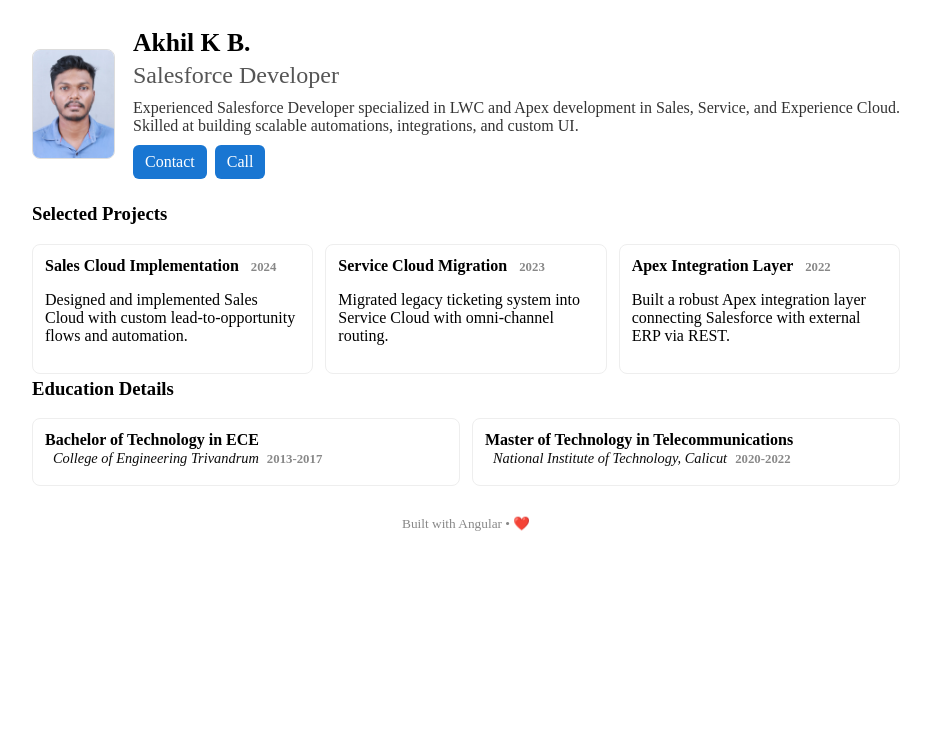
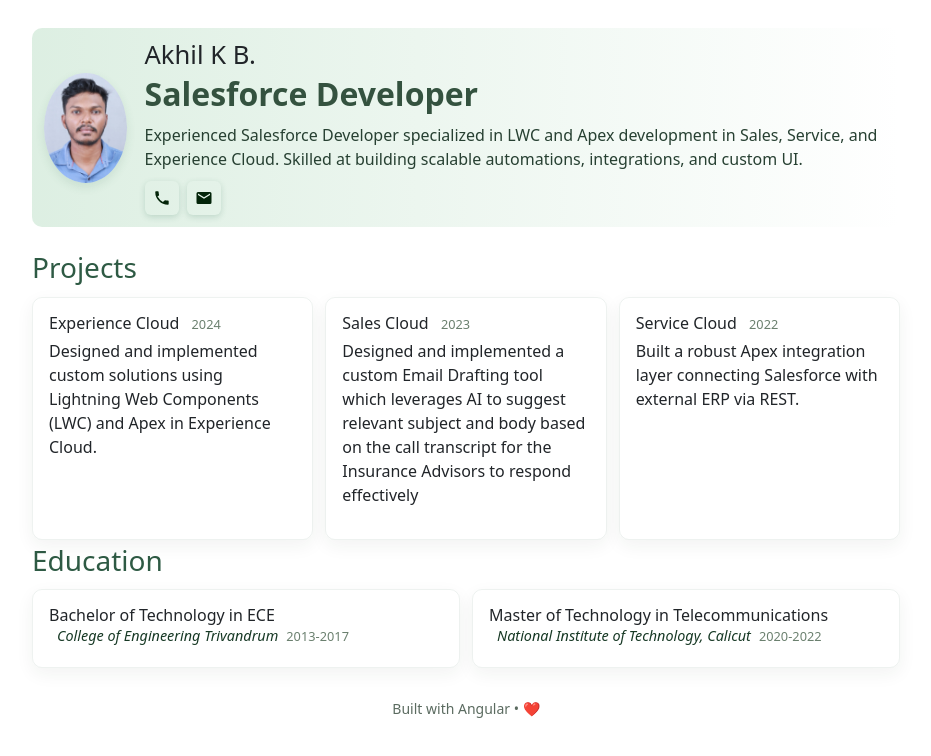
Before and after one commit to akhilbabuji/salesforce-portfolio, an Angular app: page / in a window 1280 px wide. Shown: the top 756 px of the page, without its empty margins (174-1105 px from the left). Built offline with nearby package versions, Linux system fonts and the light colour scheme.

Commit message:
css, icon changes

```diff
--- a/angular.json
+++ b/angular.json
@@ -25,6 +25,7 @@
               "src/assets"
             ],
             "styles": [
+              "node_modules/bootstrap/dist/css/bootstrap.min.css",
               "src/styles.css"
             ],
             "scripts": []
--- a/package.json
+++ b/package.json
@@ -18,6 +18,9 @@
     "@angular/platform-browser": "^16.2.0",
     "@angular/platform-browser-dynamic": "^16.2.0",
     "@angular/router": "^16.2.0",
+    "@ng-bootstrap/ng-bootstrap": "^15.1.2",
+    "@popperjs/core": "^2.11.6",
+    "bootstrap": "^5.3.8",
     "rxjs": "~7.8.0",
     "tslib": "^2.3.0",
     "zone.js": "~0.13.0"
@@ -26,6 +29,7 @@
     "@angular-devkit/build-angular": "^16.2.16",
     "@angular/cli": "^16.2.16",
     "@angular/compiler-cli": "^16.2.0",
+    "@angular/localize": "^16.2.0",
     "@types/jasmine": "~4.3.0",
     "jasmine-core": "~4.6.0",
     "karma": "~6.4.0",
--- a/src/app/app.component.css
+++ b/src/app/app.component.css
@@ -1,24 +1,120 @@
+:root {
+  --forest-bg: #f4fbf6;
+  --forest-card: #e9f5ec;
+  --forest-green: #2f6f4e;
+  --forest-moss: #86b386;
+  --muted: #3b4a40;
+  --accent: #c6e4cf;
+}
+
 * { box-sizing: border-box; }
-body, html { margin: 0; font-family: -apple-system, BlinkMacSystemFont, 'Segoe UI', Roboto, 'Helvetica Neue', Arial; }
+body, html {
+  margin: 0;
+  font-family: -apple-system, BlinkMacSystemFont, 'Segoe UI', Roboto, 'Helvetica Neue', Arial;
+  background: var(--forest-bg);
+  color: var(--muted);
+}
 .container { max-width: 900px; margin: 28px auto; padding: 0 16px; }
-.hero { display: flex; gap: 18px; align-items: center; margin-bottom: 24px; }
-.profile { width: 110px; height: 110px; object-fit: cover; border-radius: 8px; border: 1px solid #ddd; }
-h1 { margin: 0; font-size: 1.6rem; }
-h2 { margin: 4px 0 10px; color: #555; font-weight: 500; }
-.summary { margin: 0 0 10px; color: #333; }
-.contact { display: inline-block; margin-right: 8px; padding: 8px 12px; background: #1976d2; color: white; border-radius: 6px; text-decoration: none; }
-.portfolio h3 { margin-top: 4px; }
+.hero {
+  display: flex;
+  gap: 18px;
+  align-items: center;
+  margin-bottom: 24px;
+  background: linear-gradient(90deg, rgba(198,228,207,0.6), rgba(255,255,255,0));
+  padding: 12px;
+  border-radius: 10px;
+}
+.profile {
+  width: 110px;
+  height: 110px;
+  object-fit: cover;
+  border-radius: 50%;
+  border: 2px solid var(--forest-green);
+  box-shadow: 0 4px 10px rgba(47,111,78,0.12);
+}
+h1 { margin: 0; font-size: 1.6rem; color: var(--forest-green); }
+h2 { margin: 4px 0 10px; color: #34523f; font-weight: 600; }
+.summary { margin: 0 0 10px; color: #274032; }
+.contact {
+  display: inline-flex;
+  align-items: center;
+  justify-content: center;
+  margin-right: 8px;
+  padding: 8px;
+  background: linear-gradient(180deg,var(--forest-green),#24583c);
+  color: #fff;
+  border-radius: 6px;
+  text-decoration: none;
+  box-shadow: 0 2px 6px rgba(47,111,78,0.2);
+}
+
+/* phone icon sizing + color */
+.phone-icon {
+  width: 18px;
+  height: 18px;
+  color: #032409; /* uses currentColor via fill="currentColor" in SVG */
+  display: block;
+}
+
+/* email icon sizing + color */
+.email-icon {
+  width: 18px;
+  height: 18px;
+  color: #032409; /* uses currentColor via fill="currentColor" in SVG */
+  display: block;
+}
+
+/* Optionally hide text if you keep a label beside the icon */
+.contact .label { display: none; }
+.portfolio h3 { margin-top: 4px; color: #2e5a44; }
 .grid { display: grid; grid-template-columns: repeat(auto-fit, minmax(240px, 1fr)); gap: 12px; margin-top: 12px; }
-.card { padding: 12px; border: 1px solid #eee; border-radius: 8px; background: #fff; }
-.card h4 { margin: 0 0 6px; font-size: 1rem; }
-.year { font-size: 0.8rem; color: #888; margin-left: 8px; }
-.footer { margin-top: 28px; text-align: center; color: #888; }
-@media (max-width: 520px) { .hero { flex-direction: column; align-items: flex-start; } .profile { width: 96px; height: 96px; } }
+.card {
+  padding: 16px;
+  border: 1px solid rgba(43,95,68,0.08);
+  border-radius: 10px;
+  background: var(--forest-card);
+  box-shadow: 0 6px 18px rgba(27,50,36,0.06);
+  transition: transform 180ms ease, box-shadow 180ms ease;
+  transform-origin: center;
+}
+
+/* hover / focus: expand slightly and bring into focus (keyboard accessible) */
+.card:hover,
+.card:focus-within,
+.card:focus {
+  transform: translateY(-6px) scale(1.02);
+  box-shadow: 0 12px 28px rgba(27,50,36,0.15);
+  z-index: 5;
+  outline: none;
+}
+
+.card:focus-visible {
+  box-shadow: 0 12px 28px rgba(27,50,36,0.18), 0 0 0 4px rgba(134,179,134,0.12);
+}
+
+.card h4 { margin: 0 0 6px; font-size: 1rem; color: var(--forest-green); }
+.year { font-size: 0.8rem; color: #6b806f; margin-left: 8px; }
+.footer { margin-top: 28px; text-align: center; color: #5b6b60; }
+@media (max-width: 520px) {
+  .hero { flex-direction: column; align-items: flex-start; }
+  .profile { width: 96px; height: 96px; }
+}
 .college {
   font-style: italic;
-  color: #0c0c0c;
+  color: #163824;
   font-size: 0.9rem;
   font-weight: 500;
   margin-left: 8px;
   display: inline-block;
 }
+
+/* Links and accents */
+a { color: var(--forest-green); }
+a:hover { color: var(--forest-moss); text-decoration: underline; }
+
+/* Subtle section divider */
+.section-divider {
+  height: 1px;
+  background: linear-gradient(90deg, transparent, rgba(47,111,78,0.12), transparent);
+  margin: 18px 0;
+}
--- a/src/app/app.component.html
+++ b/src/app/app.component.html
@@ -5,13 +5,23 @@
       <h1>{{ name }}</h1>
       <h2>{{ title }}</h2>
       <p class="summary">{{ summary }}</p>
-      <a class="contact" href="mailto:akhilbabuji@gmail.com">Contact</a>
-      <a class="contact" href="tel:+916361797121">Call</a>
+      <!-- Replace the existing call button/link with this phone icon (uses tel: link) -->
+      <a class="contact" href="tel:+910000000000" aria-label="Call">
+        <svg class="phone-icon" xmlns="http://www.w3.org/2000/svg" viewBox="0 0 24 24" fill="currentColor" width="18" height="18" aria-hidden="true">
+          <path d="M6.62 10.79a15.05 15.05 0 006.59 6.59l2.2-2.2a1 1 0 01.95-.27 11.36 11.36 0 003.56.57 1 1 0 011 1V20a1 1 0 01-1 1A17 17 0 013 4a1 1 0 011-1h2.5a1 1 0 011 1 11.36 11.36 0 00.57 3.56 1 1 0 01-.27.95l-2.18 2.28z"/>
+        </svg>
+      </a>
+      <!-- Contact button: email icon -->
+      <a class="contact" href="mailto:akhil@example.com" aria-label="Email">
+        <svg class="email-icon" xmlns="http://www.w3.org/2000/svg" viewBox="0 0 24 24" fill="currentColor" width="18" height="18" aria-hidden="true">
+          <path d="M20 4H4a2 2 0 00-2 2v12a2 2 0 002 2h16a2 2 0 002-2V6a2 2 0 00-2-2zm0 4l-8 5-8-5V6l8 5 8-5v2z"/>
+        </svg>
+      </a>
     </div>
   </header>
 
   <section class="portfolio">
-    <h3>Selected Projects</h3>
+    <h3>Projects</h3>
     <div class="grid">
       <article class="card" *ngFor="let p of portfolio">
         <h4>{{ p.title }} <span class="year">{{ p.year }}</span></h4>
@@ -21,7 +31,7 @@
     </div>
   </section>
   <section class="portfolio">
-    <h3>Education Details</h3>
+    <h3>Education</h3>
     <div class="grid">
       <article class="card" *ngFor="let e of education">
         <h4>{{ e.title }} <span class="college">{{ e.college }}</span> <span class="year">{{ e.year }}</span></h4>
--- a/src/app/app.component.ts
+++ b/src/app/app.component.ts
@@ -24,9 +24,9 @@
   photo = 'assets/537A9670 copy.jpg';
   summary = `Experienced Salesforce Developer specialized in LWC and Apex development in Sales, Service, and Experience Cloud. Skilled at building scalable automations, integrations, and custom UI.`;
   portfolio: PortfolioItem[] = [
-    { title: 'Sales Cloud Implementation', year: '2024', description: 'Designed and implemented Sales Cloud with custom lead-to-opportunity flows and automation.' },
-    { title: 'Service Cloud Migration', year: '2023', description: 'Migrated legacy ticketing system into Service Cloud with omni-channel routing.' },
-    { title: 'Apex Integration Layer', year: '2022', description: 'Built a robust Apex integration layer connecting Salesforce with external ERP via REST.' }
+    { title: 'Experience Cloud', year: '2024', description: 'Designed and implemented custom solutions using Lightning Web Components (LWC) and Apex in Experience Cloud.' },
+    { title: 'Sales Cloud', year: '2023', description: 'Designed and implemented a custom Email Drafting tool which leverages AI to suggest relevant subject and body based on the call transcript for the Insurance Advisors to respond effectively' },
+    { title: 'Service Cloud', year: '2022', description: 'Built a robust Apex integration layer connecting Salesforce with external ERP via REST.' }
   ];
   education: EducationItem[] = [
     { title: 'Bachelor of Technology in ECE', college: 'College of Engineering Trivandrum', year: '2013-2017' },
--- a/src/app/app.module.ts
+++ b/src/app/app.module.ts
@@ -2,10 +2,11 @@
 import { BrowserModule } from '@angular/platform-browser';
 import { AppComponent } from './app.component';
 import { LocationStrategy, HashLocationStrategy } from '@angular/common';
+import { NgbModule } from '@ng-bootstrap/ng-bootstrap';
 
 @NgModule({
   declarations: [AppComponent],
-  imports: [BrowserModule],
+  imports: [BrowserModule, NgbModule],
   providers: [{ provide: LocationStrategy, useClass: HashLocationStrategy }],
   bootstrap: [AppComponent]
 })
--- a/src/main.ts
+++ b/src/main.ts
@@ -1,3 +1,5 @@
+/// <reference types="@angular/localize" />
+
 import { platformBrowserDynamic } from '@angular/platform-browser-dynamic';
 
 import { AppModule } from './app/app.module';
--- a/tsconfig.app.json
+++ b/tsconfig.app.json
@@ -3,7 +3,9 @@
   "extends": "./tsconfig.json",
   "compilerOptions": {
     "outDir": "./out-tsc/app",
-    "types": []
+    "types": [
+      "@angular/localize"
+    ]
   },
   "files": [
     "src/main.ts"
```
Also changed, not shown: 2 other files (tests, documents, lock files or other folders).
